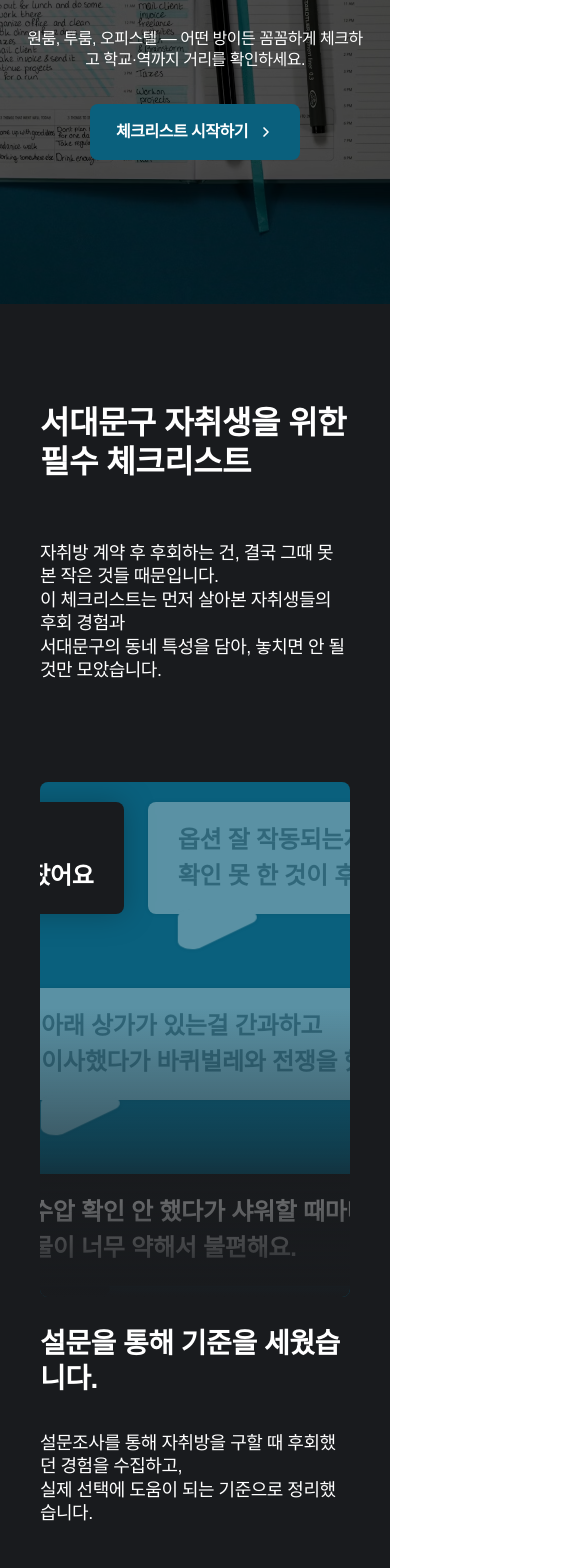
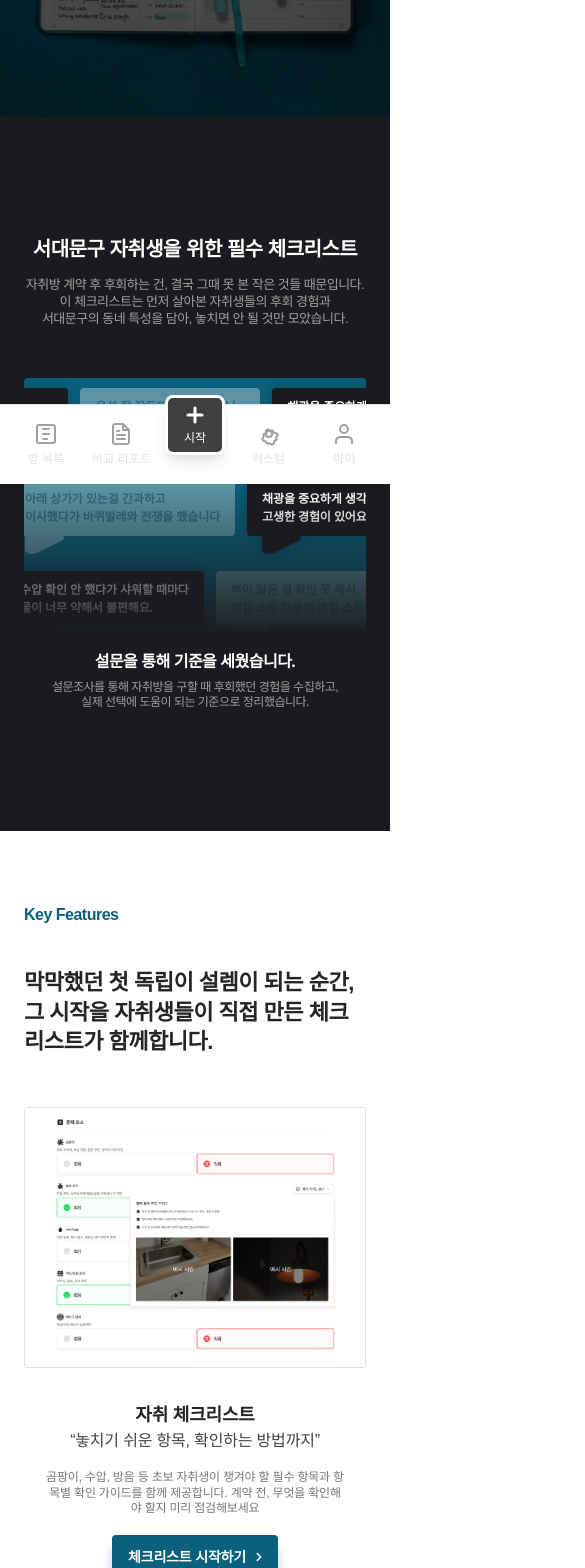
Before and after one commit to BangCheck/BangCheck, a React (Vite) app in the folder frontend/: page / in a window 390 px wide. Shown: the part 360-1928 px from the top of the page, 585 px wide, since content can reach past the window. Built offline with nearby package versions, Linux system fonts and the light colour scheme; no server answers.

Commit message:
feat(layout,landing): AppLayout에 Footer/BottomNav 추가 + 랜딩 섹션 UI 개선

```diff
--- a/frontend/package.json
+++ b/frontend/package.json
@@ -12,6 +12,7 @@
   },
   "dependencies": {
     "@hookform/resolvers": "^5.2.2",
+    "@iconify/react": "^6.0.2",
     "@tanstack/react-query": "^5.99.0",
     "axios": "^1.15.0",
     "class-variance-authority": "^0.7.1",
--- a/frontend/src/app/router.tsx
+++ b/frontend/src/app/router.tsx
@@ -8,6 +8,8 @@ import ChecklistDetailPage from '@/features/checklist/ChecklistDetailPage';
 import RoomsPage from '@/features/rooms/pages/RoomsPage';
 import ReportPage from '@/features/report/ReportPage';
 import Header from '@/components/Header';
+import Footer from '@/components/Footer';
+import BottomNavigation from '@/components/BottomNavigation';
 
 const Placeholder = ({ name }: { name: string }) => (
   <div className="flex flex-col items-center justify-center min-h-[60vh] gap-2 p-8">
@@ -20,9 +22,11 @@ const Placeholder = ({ name }: { name: string }) => (
 const AppLayout = () => (
   <div className="min-h-screen flex flex-col">
     <Header />
-    <div className="flex-1 flex flex-col">
+    <div className="flex-1 flex flex-col pb-[80px] md:pb-0">
       <Outlet />
     </div>
+    <Footer />
+    <BottomNavigation />
   </div>
 );
 
--- a/frontend/src/components/BottomNavigation.tsx
+++ b/frontend/src/components/BottomNavigation.tsx
@@ -54,11 +54,11 @@ const BottomNavigation = () => {
         if (item.isCenter) {
           return (
             <Link key={idx} to={item.href} className="relative -top-5 flex flex-col items-center">
-              <div className="w-[60px] h-[60px] bg-[#232527] rounded-[16px] flex flex-col items-center justify-center shadow-lg active:scale-95 transition-transform">
+              <div className="w-[60px] h-[60px] bg-[#404040] rounded-lg border-[3px] border-white flex flex-col items-center justify-center shadow-lg active:scale-95 transition-transform">
                 <svg width="24" height="24" viewBox="0 0 24 24" fill="none" xmlns="http://www.w3.org/2000/svg">
                   <path d="M12 5V19M5 12H19" stroke="white" strokeWidth="3" strokeLinecap="round" strokeLinejoin="round" />
                 </svg>
-                <span className="text-white text-[11px] font-bold mt-0.5">시작</span>
+                <span className="text-white text-[12px] font-medium mt-0.5">시작</span>
               </div>
             </Link>
           );
@@ -68,7 +68,7 @@ const BottomNavigation = () => {
         return (
           <Link key={idx} to={item.href} className="flex flex-col items-center gap-1 min-w-[64px] active:opacity-70 transition-opacity">
             <Icon active={isActive} />
-            <span className={cn('text-[10px] font-bold', isActive ? 'text-[#0A607D]' : 'text-[#A0A0A0]')}>
+            <span className={cn('text-[12px] font-medium', isActive ? 'text-text-caption' : 'text-border-light')}>
               {item.label}
             </span>
           </Link>
--- a/frontend/src/features/landing/components/FeaturesSection.tsx
+++ b/frontend/src/features/landing/components/FeaturesSection.tsx
@@ -3,7 +3,16 @@ import { ROUTES } from '@/lib/routes';
 import { ChevronRight } from '@/components/ui/ChevronRight';
 import { SectionWrapper } from './SectionWrapper';
 
-const FEATURES = [
+type Feature = {
+  imageSrc: string;
+  imageAlt: string;
+  title: string;
+  subtitle: string;
+  description: string;
+  cta?: { label: string; href: string };
+};
+
+const FEATURES: readonly Feature[] = [
   {
     imageSrc: '/images/landing/feature-checklist.png',
     imageAlt: '자취 체크리스트 화면',
@@ -35,40 +44,69 @@ const FEATURES = [
   },
 ] as const;
 
-interface FeatureRowProps {
-  imageSrc: string;
-  imageAlt: string;
-  title: string;
-  subtitle: string;
-  description: string;
-  cta?: { label: string; href: string };
+function FeatureRowMobile({ feature, isFirst }: { feature: Feature; isFirst: boolean }) {
+  return (
+    <div className="flex flex-col gap-[36px] items-start w-full">
+      <div
+        className={
+          'border border-border-light rounded-[3px] overflow-hidden w-full ' +
+          (isFirst ? 'aspect-[333/254]' : 'aspect-[220/158]')
+        }
+      >
+        <img src={feature.imageSrc} alt={feature.imageAlt} className="w-full h-full object-cover" loading="lazy" />
+      </div>
+
+      <div className="flex flex-col gap-[18px] items-center w-full">
+        <div className="flex flex-col gap-1 items-center w-full">
+          <h3 className="font-bold text-[18px] text-text-main tracking-[-0.18px] leading-[1.3] text-center">
+            {feature.title}
+          </h3>
+          <p className="font-medium text-[16px] text-text-sub tracking-[-0.18px] leading-[1.3] text-center">
+            &ldquo;{feature.subtitle}&rdquo;
+          </p>
+        </div>
+        <p className="text-[12px] text-text-mute tracking-[-0.2px] leading-[1.3] text-center px-5">
+          {feature.description}
+        </p>
+        {feature.cta && (
+          <Link
+            to={feature.cta.href}
+            className="flex items-center gap-1.5 bg-brand-primary text-white font-semibold text-[14px] tracking-[-0.18px] pl-4 pr-3 py-3 rounded shadow-[0_12px_11px_rgba(10,96,125,0.27)] hover:bg-brand-primary-dark transition-colors"
+          >
+            {feature.cta.label}
+            <ChevronRight className="w-3.5 h-3.5" />
+          </Link>
+        )}
+      </div>
+    </div>
+  );
 }
 
-function FeatureRow({ imageSrc, imageAlt, title, subtitle, description, cta }: FeatureRowProps) {
+function FeatureRowDesktop({ feature }: { feature: Feature }) {
   return (
     <div className="flex items-start justify-between w-full gap-10">
-      <div className="border border-[#191b1e] rounded-[8px] overflow-hidden flex-none w-[568px] h-[434px] relative">
-        <img src={imageSrc} alt={imageAlt} className="w-full h-full object-cover" loading="lazy" />
+      <div className="border border-bg-dark rounded-[8px] overflow-hidden flex-none w-[568px] h-[434px] relative">
+        <img src={feature.imageSrc} alt={feature.imageAlt} className="w-full h-full object-cover" loading="lazy" />
       </div>
 
       <div className="flex flex-col gap-[33px] items-start w-[310px] flex-none">
         <div className="flex flex-col gap-2 items-start">
-          <h3 className="font-bold text-[32px] text-[#232527] tracking-[-0.5px] leading-[1.3]">
-            {title}
+          <h3 className="font-bold text-[32px] text-text-main tracking-[-0.5px] leading-[1.3]">
+            {feature.title}
           </h3>
-          <p className="font-medium text-[20px] text-[#232527] tracking-[-0.5px] leading-[1.3] text-center">
-            &ldquo;{subtitle}&rdquo;
+          <p className="font-medium text-[20px] text-text-main tracking-[-0.5px] leading-[1.3] text-center">
+            &ldquo;{feature.subtitle}&rdquo;
           </p>
         </div>
-        <p className="text-[16px] text-[#232527] tracking-[-0.5px] leading-[1.7]">
-          {description}
+        <p className="text-[16px] text-text-main tracking-[-0.5px] leading-[1.7]">
+          {feature.description}
         </p>
-        {cta && (
+        {feature.cta && (
           <Link
-            to={cta.href}
-            className="flex items-center gap-2 bg-[#e2e2e2] text-[#232527] font-bold text-[16px] tracking-[-0.5px] px-[10px] py-[16px] rounded-[12px] w-[210px] justify-center hover:bg-[#d0d0d0] transition-colors"
+            to={feature.cta.href}
+            className="flex items-center gap-2 bg-border-light text-text-main font-bold text-[16px] tracking-[-0.5px] px-[10px] py-[16px] rounded-[12px] w-[210px] justify-center hover:bg-[#d0d0d0] transition-colors"
           >
-            {cta.label}
+            {feature.cta.label}
             <ChevronRight className="w-4 h-4" />
           </Link>
         )}
@@ -79,21 +117,28 @@ function FeatureRow({ imageSrc, imageAlt, title, subtitle, description, cta }: F
 
 export default function FeaturesSection() {
   return (
-    <SectionWrapper className="bg-white">
-      <div className="flex flex-col gap-[100px] items-start max-w-[962px]">
-        <div className="flex flex-col gap-[60px] items-start tracking-[-0.5px]">
-          <p className="font-bold text-[20px] text-[#0a607d] leading-[1.7]">
+    <SectionWrapper className="bg-white px-6 py-[70px] md:px-[190px] md:py-[140px]">
+      <div className="flex flex-col gap-[50px] md:gap-[100px] items-start max-w-[962px]">
+        <div className="flex flex-col gap-[40px] md:gap-[60px] items-start tracking-[-0.5px]">
+          <p className="font-bold text-[16px] md:text-[20px] text-brand-primary leading-[1.7]">
             Key Features
           </p>
-          <h2 className="font-bold text-[32px] md:text-[40px] text-[#232527] leading-[1.22]">
+          <h2 className="font-bold text-[22px] md:text-[40px] text-text-main leading-[1.35] md:leading-[1.22]">
             막막했던 첫 독립이 설렘이 되는 순간,<br />
             그 시작을 자취생들이 직접 만든 체크리스트가 함께합니다.
           </h2>
         </div>
 
-        <div className="flex flex-col gap-[100px] items-start w-full">
-          {FEATURES.map((feature) => (
-            <FeatureRow key={feature.title} {...feature} />
+        <div className="flex flex-col gap-[90px] md:gap-[100px] items-start w-full">
+          {FEATURES.map((feature, i) => (
+            <div key={feature.title} className="w-full">
+              <div className="md:hidden">
+                <FeatureRowMobile feature={feature} isFirst={i === 0} />
+              </div>
+              <div className="hidden md:block">
+                <FeatureRowDesktop feature={feature} />
+              </div>
+            </div>
           ))}
         </div>
       </div>
--- a/frontend/src/features/landing/components/HeroSection.tsx
+++ b/frontend/src/features/landing/components/HeroSection.tsx
@@ -4,7 +4,7 @@ import { ChevronRight } from '@/components/ui/ChevronRight';
 
 export default function HeroSection() {
   return (
-    <section className="relative w-full h-[600px] flex items-center justify-center overflow-hidden">
+    <section className="relative w-full h-[413px] md:h-[600px] flex items-center justify-center overflow-hidden">
       <div className="absolute inset-0">
         <img
           src="/images/landing/hero-bg.jpg"
@@ -15,24 +15,24 @@ export default function HeroSection() {
         <div className="absolute inset-0 bg-black/64" />
       </div>
 
-      <div className="relative z-10 flex flex-col items-center gap-[25px] max-w-[661px] w-full px-6 text-center">
-        <h1 className="text-[40px] md:text-[56px] font-bold text-white tracking-[-0.5px] leading-[1.3]">
+      <div className="relative z-10 flex flex-col items-center gap-[10px] md:gap-[25px] max-w-[661px] w-full px-6 text-center">
+        <h1 className="text-[24px] md:text-[40px] lg:text-[56px] font-bold text-white tracking-[-0.5px] leading-[1.3]">
           첫 자취방,<br />
           체크리스트 하나면 걱정 없어요
         </h1>
 
-        <div className="flex flex-col gap-[34px] items-center w-full">
-          <p className="text-[16px] md:text-[18px] text-white tracking-[-0.5px] leading-[1.3]">
+        <div className="flex flex-col gap-[24px] md:gap-[34px] items-center w-full">
+          <p className="text-[14px] md:text-[16px] lg:text-[18px] text-border-light md:text-white tracking-[-0.5px] leading-[1.3]">
             원룸, 투룸, 오피스텔 — 어떤 방이든 꼼꼼하게 체크하고
             학교·역까지 거리를 확인하세요.
           </p>
 
           <Link
             to={ROUTES.HOME}
-            className="flex items-center gap-[10px] bg-[#0a607d] text-white font-bold text-[16px] tracking-[-0.5px] px-[10px] py-[16px] rounded-[8px] w-[210px] justify-center hover:bg-[#084e6d] transition-colors"
+            className="flex items-center gap-[10px] bg-brand-primary text-white font-semibold md:font-bold text-[15px] md:text-[16px] tracking-[-0.5px] px-[16px] md:px-[10px] py-[10px] md:py-[16px] rounded-[4px] md:rounded-[8px] w-[293px] md:w-[210px] justify-center hover:bg-brand-primary-dark transition-colors"
           >
             체크리스트 시작하기
-            <ChevronRight className="w-4 h-4" />
+            <ChevronRight className="w-3 h-3 md:w-4 md:h-4" />
           </Link>
         </div>
       </div>
--- a/frontend/src/features/landing/components/TestimonialsSection.tsx
+++ b/frontend/src/features/landing/components/TestimonialsSection.tsx
@@ -24,19 +24,23 @@ const ROWS: Quote[][] = [
   ],
 ];
 
-const ROW_OFFSETS = ['top-[20px] left-[-301px]', 'top-[206px] left-[-29px]', 'top-[392px] left-[-39px]'];
+const ROW_OFFSETS = [
+  'top-[10px] md:top-[20px] left-[-148px] md:left-[-301px]',
+  'top-[102px] md:top-[206px] left-[-14px] md:left-[-29px]',
+  'top-[193px] md:top-[392px] left-[-19px] md:left-[-39px]',
+];
 
 function QuoteCard({ quote }: { quote: Quote }) {
   return (
     <div
       className={cn(
-        'flex-none relative flex flex-col justify-end gap-[10px] px-[30px] py-[20px] rounded-[8px] min-w-[320px]',
+        'flex-none relative flex flex-col justify-end gap-[5px] md:gap-[10px] px-[15px] md:px-[30px] py-[10px] md:py-[20px] rounded-[4px] md:rounded-[8px] min-w-[180px] md:min-w-[320px]',
         quote.dark
-          ? 'bg-[#191b1e] text-white drop-shadow-[0px_0px_15px_rgba(0,0,0,0.25)]'
-          : 'bg-[#eaeaea] text-[#777] opacity-[0.36] drop-shadow-[0px_0px_2px_rgba(0,0,0,0.25)]'
+          ? 'bg-bg-dark text-white drop-shadow-[0px_0px_7px_rgba(0,0,0,0.25)] md:drop-shadow-[0px_0px_15px_rgba(0,0,0,0.25)]'
+          : 'bg-[#eaeaea] text-[#777] opacity-[0.36] drop-shadow-[0px_0px_1px_rgba(0,0,0,0.25)] md:drop-shadow-[0px_0px_2px_rgba(0,0,0,0.25)]'
       )}
     >
-      <div className="absolute top-[93px] left-[30px] w-[78.808px] h-[68.25px] rotate-180">
+      <div className="absolute top-[47px] md:top-[93px] left-[15px] md:left-[30px] w-[39px] md:w-[78.808px] h-[34px] md:h-[68.25px] rotate-180">
         <img
           src={quote.dark ? '/images/landing/polygon-dark.svg' : '/images/landing/polygon-light.svg'}
           alt=""
@@ -44,7 +48,7 @@ function QuoteCard({ quote }: { quote: Quote }) {
           className="w-full h-full object-contain"
         />
       </div>
-      <p className="font-bold text-[24px] leading-[1.5] tracking-[-0.264px] whitespace-nowrap relative z-10">
+      <p className="font-bold text-[12px] md:text-[24px] leading-[1.5] tracking-[-0.13px] md:tracking-[-0.264px] whitespace-nowrap relative z-10">
         {quote.text[0]}<br />{quote.text[1]}
       </p>
     </div>
@@ -53,35 +57,35 @@ function QuoteCard({ quote }: { quote: Quote }) {
 
 export default function TestimonialsSection() {
   return (
-    <SectionWrapper className="bg-[#191b1e] flex flex-col gap-[100px] items-start">
-      <div className="flex flex-col gap-[60px] items-start text-white tracking-[-0.5px] w-full max-w-[837px]">
-        <h2 className="font-bold text-[32px] md:text-[40px] leading-[1.22] not-italic">
+    <SectionWrapper className="bg-bg-dark flex flex-col gap-[50px] md:gap-[100px] items-start px-6 py-[120px] md:px-[190px] md:py-[140px]">
+      <div className="flex flex-col gap-[16px] md:gap-[60px] items-center md:items-start text-white tracking-[-0.5px] w-full max-w-[837px] mx-auto md:mx-0 text-center md:text-left">
+        <h2 className="font-bold text-[20px] md:text-[40px] leading-[1.22] not-italic">
           서대문구 자취생을 위한 필수 체크리스트
         </h2>
-        <p className="font-light text-[18px] md:text-[20px] leading-[1.3] not-italic">
+        <p className="font-light text-[13px] md:text-[20px] text-text-caption md:text-white leading-[1.3] not-italic">
           자취방 계약 후 후회하는 건, 결국 그때 못 본 작은 것들 때문입니다.<br />
           이 체크리스트는 먼저 살아본 자취생들의 후회 경험과<br />
           서대문구의 동네 특성을 담아, 놓치면 안 될 것만 모았습니다.
         </p>
       </div>
 
-      <div className="flex flex-col gap-[30px] items-start w-full">
-        <div className="bg-[#0a607d] w-full h-[515px] rounded-[8px] overflow-clip relative">
+      <div className="flex flex-col gap-[20px] md:gap-[30px] items-center md:items-start w-full">
+        <div className="bg-brand-primary w-full h-[254px] md:h-[515px] rounded-[4px] md:rounded-[8px] overflow-clip relative">
           {ROWS.map((row, i) => (
-            <div key={i} className={cn('absolute flex gap-[24px] items-center', ROW_OFFSETS[i])}>
+            <div key={i} className={cn('absolute flex gap-[12px] md:gap-[24px] items-center', ROW_OFFSETS[i])}>
               {row.map((quote, j) => (
                 <QuoteCard key={j} quote={quote} />
               ))}
             </div>
           ))}
-          <div className="absolute left-0 right-0 h-[289px] bg-gradient-to-b from-transparent to-[#191b1e] top-[226px]" />
+          <div className="absolute left-0 right-0 h-[150px] md:h-[289px] bg-gradient-to-b from-transparent to-bg-dark top-[110px] md:top-[226px]" />
         </div>
 
-        <div className="flex flex-col gap-9 items-start max-w-[837px]">
-          <h3 className="font-bold text-[28px] md:text-[30px] text-white tracking-[-0.5px] leading-[1.22] not-italic">
+        <div className="flex flex-col gap-2 md:gap-9 items-center md:items-start max-w-[837px] text-center md:text-left">
+          <h3 className="font-bold text-[16px] md:text-[30px] text-white tracking-[-0.5px] leading-[1.22] not-italic">
             설문을 통해 기준을 세웠습니다.
           </h3>
-          <p className="font-light text-[18px] md:text-[20px] text-white tracking-[-0.5px] leading-[1.3] not-italic">
+          <p className="font-light text-[12px] md:text-[20px] text-text-caption md:text-white tracking-[-0.5px] leading-[1.3] not-italic">
             설문조사를 통해 자취방을 구할 때 후회했던 경험을 수집하고,<br />
             실제 선택에 도움이 되는 기준으로 정리했습니다.
           </p>
```
Also changed, not shown: frontend/src/app/globals.css (+25 -0 lines), frontend/src/components/Footer.tsx (+7 -7 lines), 1 other file (tests, documents, lock files or other folders).
